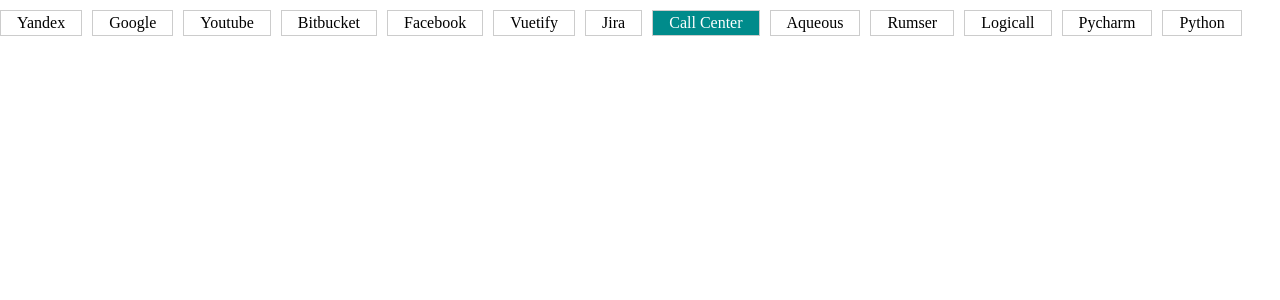
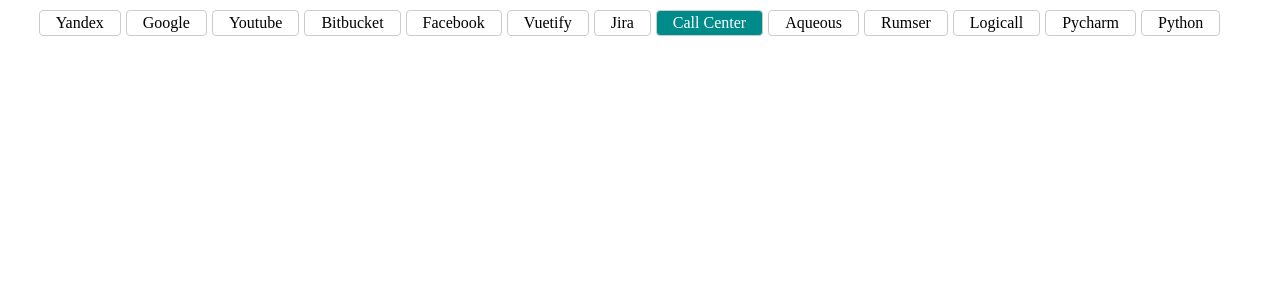
Before and after one commit to SergeyRaz/vue-nav-bar, a Vue app: page / in a window 1280 px wide. Shown: the top 300 px of the page. Built offline with nearby package versions, Linux system fonts and the light colour scheme.

Commit message:
no message

```diff
--- a/src/App.vue
+++ b/src/App.vue
@@ -66,7 +66,7 @@
                     },
                 ],
                 options: {
-                    distanceBetweenElements: 10
+                    distanceBetweenElements: 5
                 }
             }
         },
--- a/src/components/v_nav.vue
+++ b/src/components/v_nav.vue
@@ -155,6 +155,7 @@
         position: relative;
         width: 100%;
         opacity: 1;
+        padding: 0 1rem;
 
         &.visible {
             opacity: 1;
@@ -162,7 +163,7 @@
 
         .adaptive-nav-list {
             display: flex;
-            justify-content: left;
+            justify-content: center; // right / left / center
             gap: 10px;
             padding: 10px 0;
             width: 100%;
@@ -171,6 +172,7 @@
             .adaptive-nav-item {
                 padding: .2rem 1rem;
                 border: 1px solid #ccc;
+                border-radius: 4px;
                 white-space: nowrap;
 
                 &.active {
```
